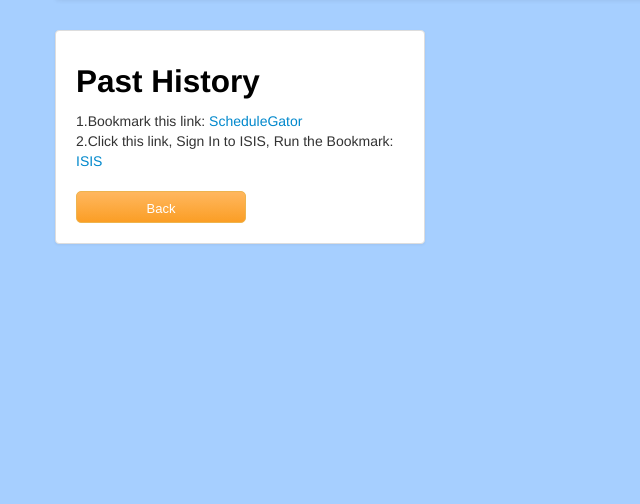
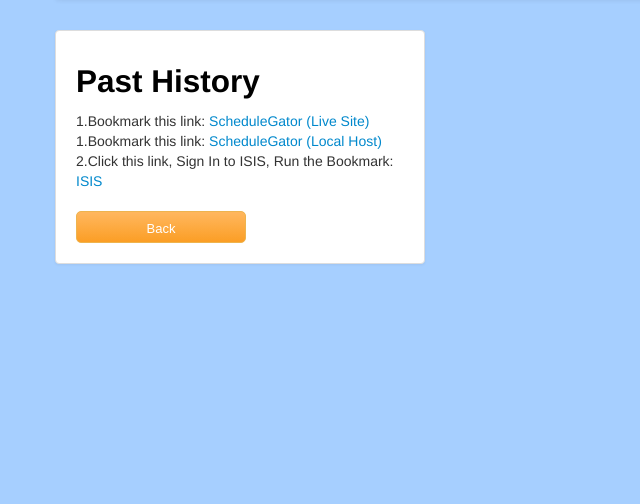
Before and after one commit to Fireworks/sGator, a Django app: template templates/pasth.html in a window 1280 px wide. Shown: the part 67-571 px from the top of the page, without its empty margins (0-640 px from the left). Run offline with Django 3.2, Linux system fonts and the light colour scheme; the template is opened without the code that fills it, so the values that code supplies are empty; some libraries are stand-ins or nearby versions.

Commit message:
Bookmarklet FIX for Local vs Live

```diff
--- a/templates/pasth.html
+++ b/templates/pasth.html
@@ -8,7 +8,10 @@
           <h2>Past History</h2>
 
           <p></p>
-          1.Bookmark this link: <a href="javascript:function post_to_url(path,params,method){method=method||'post';var form=document.createElement('form');form.setAttribute('method',method);form.setAttribute('action',path);for(var key in params){if(params.hasOwnProperty(key)){var hiddenField=document.createElement('input');hiddenField.setAttribute('type','hidden');hiddenField.setAttribute('name',key);hiddenField.setAttribute('value',params[key]);form.appendChild(hiddenField);}}document.body.appendChild(form);form.submit();}if(window.location=='https://www.isis.ufl.edu/cgi-bin/nirvana?MDASTRAN=RSI-GRADES'){alert('You are now being redirected back to ScheduleGator.com');string=document.getElementsByTagName('body')[0].innerHTML;post_to_url('http://localhost:8000/pasth/',{'test':string});}">ScheduleGator</a>
+          1.Bookmark this link: <a href="javascript:function post_to_url(path,params,method){method=method||'post';var form=document.createElement('form');form.setAttribute('method',method);form.setAttribute('action',path);for(var key in params){if(params.hasOwnProperty(key)){var hiddenField=document.createElement('input');hiddenField.setAttribute('type','hidden');hiddenField.setAttribute('name',key);hiddenField.setAttribute('value',params[key]);form.appendChild(hiddenField);}}document.body.appendChild(form);form.submit();}if(window.location=='https://www.isis.ufl.edu/cgi-bin/nirvana?MDASTRAN=RSI-GRADES'){alert('You are now being redirected back to ScheduleGator.com');string=document.getElementsByTagName('body')[0].innerHTML;post_to_url('http://schedulegator.com/pasth/',{'test':string});}">ScheduleGator (Live Site)</a>
+
+
+          1.Bookmark this link: <a href="javascript:function post_to_url(path,params,method){method=method||'post';var form=document.createElement('form');form.setAttribute('method',method);form.setAttribute('action',path);for(var key in params){if(params.hasOwnProperty(key)){var hiddenField=document.createElement('input');hiddenField.setAttribute('type','hidden');hiddenField.setAttribute('name',key);hiddenField.setAttribute('value',params[key]);form.appendChild(hiddenField);}}document.body.appendChild(form);form.submit();}if(window.location=='https://www.isis.ufl.edu/cgi-bin/nirvana?MDASTRAN=RSI-GRADES'){alert('You are now being redirected back to ScheduleGator.com');string=document.getElementsByTagName('body')[0].innerHTML;post_to_url('http://localhost:8000/pasth/',{'test':string});}">ScheduleGator (Local Host)</a>
 
           <br>2.Click this link, Sign In to ISIS, Run the Bookmark: <a href="https://www.isis.ufl.edu/cgi-bin/nirvana?MDASTRAN=RSI-GRADES">ISIS</a>
           <br><br>
```
